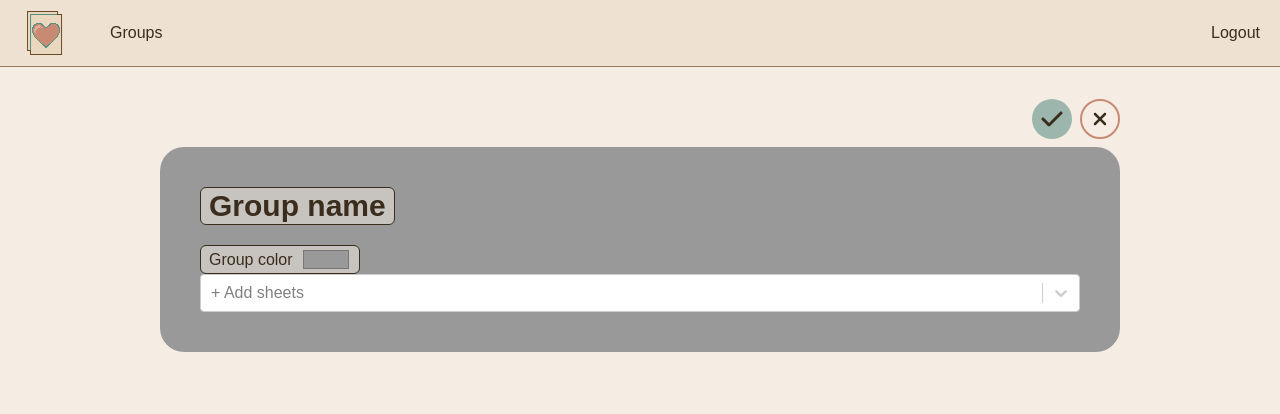
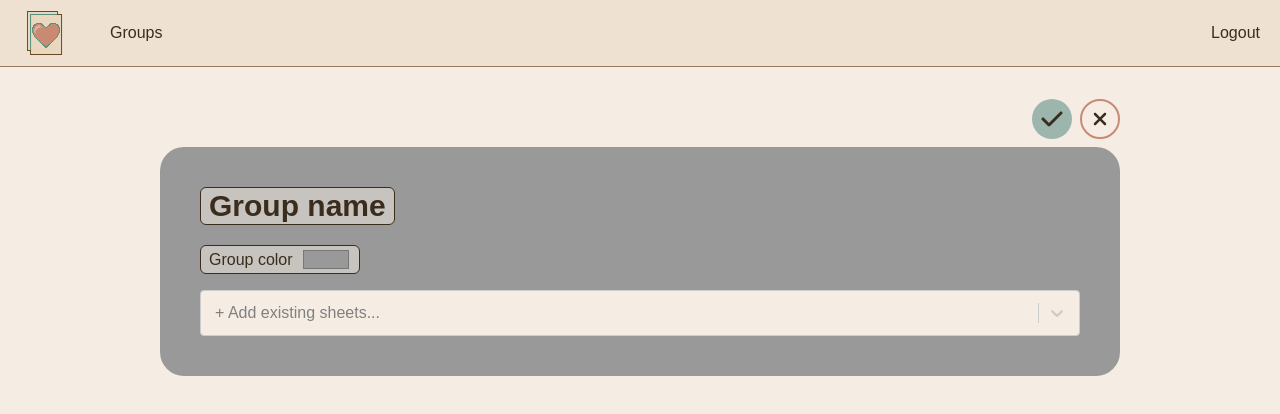
Before and after one commit to 04mHuang/Memsheets, a Next.js app in the folder frontend/: page /groups/edit in a window 1280 px wide. Shown: the top 414 px of the page. Built offline with nearby package versions, Linux system fonts and the light colour scheme; no server answers; a web font is replaced by a local one.

Commit message:
Modified: styling and color for select

```diff
--- a/frontend/src/app/groups/edit/page.tsx
+++ b/frontend/src/app/groups/edit/page.tsx
@@ -8,15 +8,17 @@ import axiosInstance from "@/app/axiosInstance";
 import debounce from "lodash.debounce";
 
 import EditButtons from "@/app/components/EditButtons";
-import { isDarkColor } from "@/app/util/colorUtil";
+import { isDarkColor, adjustColor } from "@/app/util/colorUtil";
 
 interface SheetOption {
   value: string;
   label: string;
+  color: string;
 }
 interface Sheet {
   id: string;
   name: string;
+  color: string;
 }
 
 const EditGroup = () => {
@@ -36,7 +38,8 @@ const EditGroup = () => {
       // Return the data in the correct format for AsyncSelect
       return res.data.results.map((sheet: Sheet) => ({
         value: sheet.id,
-        label: sheet.name
+        label: sheet.name,
+        color: sheet.color
       }))
     }
     catch (error) {
@@ -111,7 +114,40 @@ const EditGroup = () => {
             value={group.sheets}
             isMulti
             cacheOptions
-            placeholder="+ Add sheets"
+            placeholder="+ Add existing sheets..."
+            noOptionsMessage={() => "Enter a sheet name to add it"}
+            styles ={{
+              control: (base) => ({
+                ...base,
+                backgroundColor: 'var(--background)',
+                padding: '0.25rem',
+                marginTop: '1rem',
+              }),
+              menu: (base) => ({
+                ...base,
+                backgroundColor: 'var(--background)',
+                marginTop: 0,
+              }),
+              option: (base, { data }) => ({
+                ...base,
+                marginBottom: '0.2rem',
+                backgroundColor: data.color,
+                color: isDarkColor(data.color) ? 'var(--background)' : 'var(--foreground)',
+                ':hover': {
+                  backgroundColor: adjustColor(data.color, -40),
+                  cursor: 'pointer'
+                }
+              }),
+              multiValue: (base, { data }) => ({
+                ...base,
+                backgroundColor: data.color,
+                color: isDarkColor(data.color) ? 'var(--background)' : 'var(--foreground)',
+              }),
+              multiValueLabel: (base, { data }) => ({
+                ...base,
+                color: isDarkColor(data.color) ? 'var(--background)' : 'var(--foreground)',
+              })
+            }}
           />
         </form>
       </div>
--- a/frontend/src/app/util/colorUtil.ts
+++ b/frontend/src/app/util/colorUtil.ts
@@ -1,11 +1,21 @@
+// This file contains utility functions for managing colors in the application.
+
+// Check for background color versus text color contrast/visibility
 export const isDarkColor = (bgColor: string): boolean => {
-  // Skip the '#' and convert R, G, B to decimal
-  const r = parseInt(bgColor.substring(1, 3), 16);
-  const g = parseInt(bgColor.substring(3, 5), 16);
-  const b = parseInt(bgColor.substring(5, 7), 16);
+  const hex = parseInt(bgColor.slice(1), 16);
+  const r = (hex >> 16) & 255;
+  const g = (hex >> 8) & 255;
+  const b = hex & 255;
 
-  // Calculate luminance (standard formula)
-  const luminance = (0.299 * r + 0.587 * g + 0.114 * b);
-  // Threshold for defining when the color is dark or not
-  return luminance < 128;
+  // Threshold for defining whether the color is dark or not
+  return (0.299 * r + 0.587 * g + 0.114 * b) < 128;
 }
+
+// Modify hex color brightness
+export const adjustColor = (hex: string, amount: number) => {
+  const num = parseInt(hex.slice(1), 16);
+  const r = Math.max(0, Math.min(255, (num >> 16) + amount));
+  const g = Math.max(0, Math.min(255, ((num >> 8) & 255) + amount));
+  const b = Math.max(0, Math.min(255, (num & 255) + amount));
+  return `#${(r << 16 | g << 8 | b).toString(16).padStart(6, '0')}`;
+};
```
Also changed, not shown: 1 other file (tests, documents, lock files or other folders).
